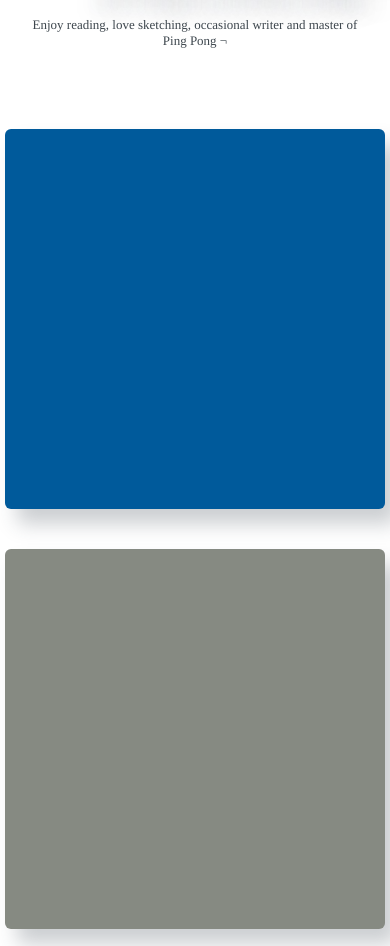
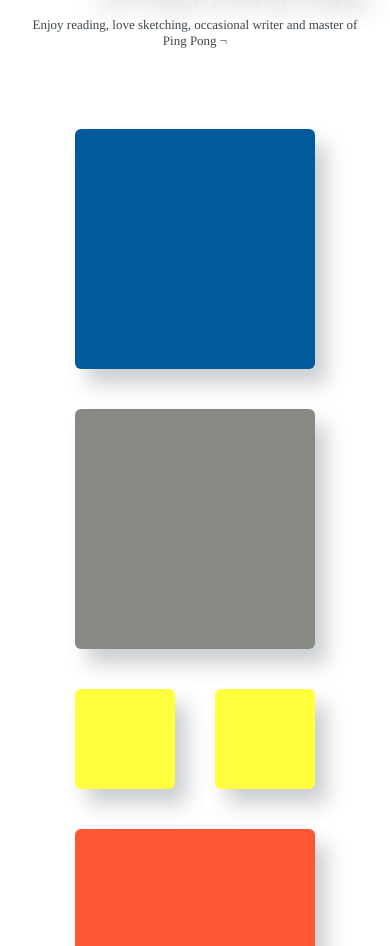
Before and after one commit to abheist/portfolio, a website: page app/index.html in a window 390 px wide. Shown: the part 120-1066 px from the top of the page. Drawn offline with nearby package versions, Linux system fonts and the light colour scheme; files that its build step writes are made by us from their sources.

Commit message:
AKS: front - golden ratio - completed for all screens

```diff
--- a/app/styles/main.scss
+++ b/app/styles/main.scss
@@ -25,6 +25,7 @@ $times-roman: 'Times', sans-serif;
 
 body {
 	background: #ffffff;
+	min-width: 360px;
 }
 
 .roboto {
@@ -330,3 +331,20 @@ body {
 		flex-direction: column;
 	}
 }
+
+@media all and (max-width: 440px) {
+	.box-660 {
+		width: 240px;
+		height: 240px;
+	}
+	.box-380 {
+		width: 240px;
+		height: 240px;
+	}
+	.golden-forth {
+		flex-direction: column;
+	}
+	.golden-fifth {
+		flex-direction: row;
+	}
+}
```
